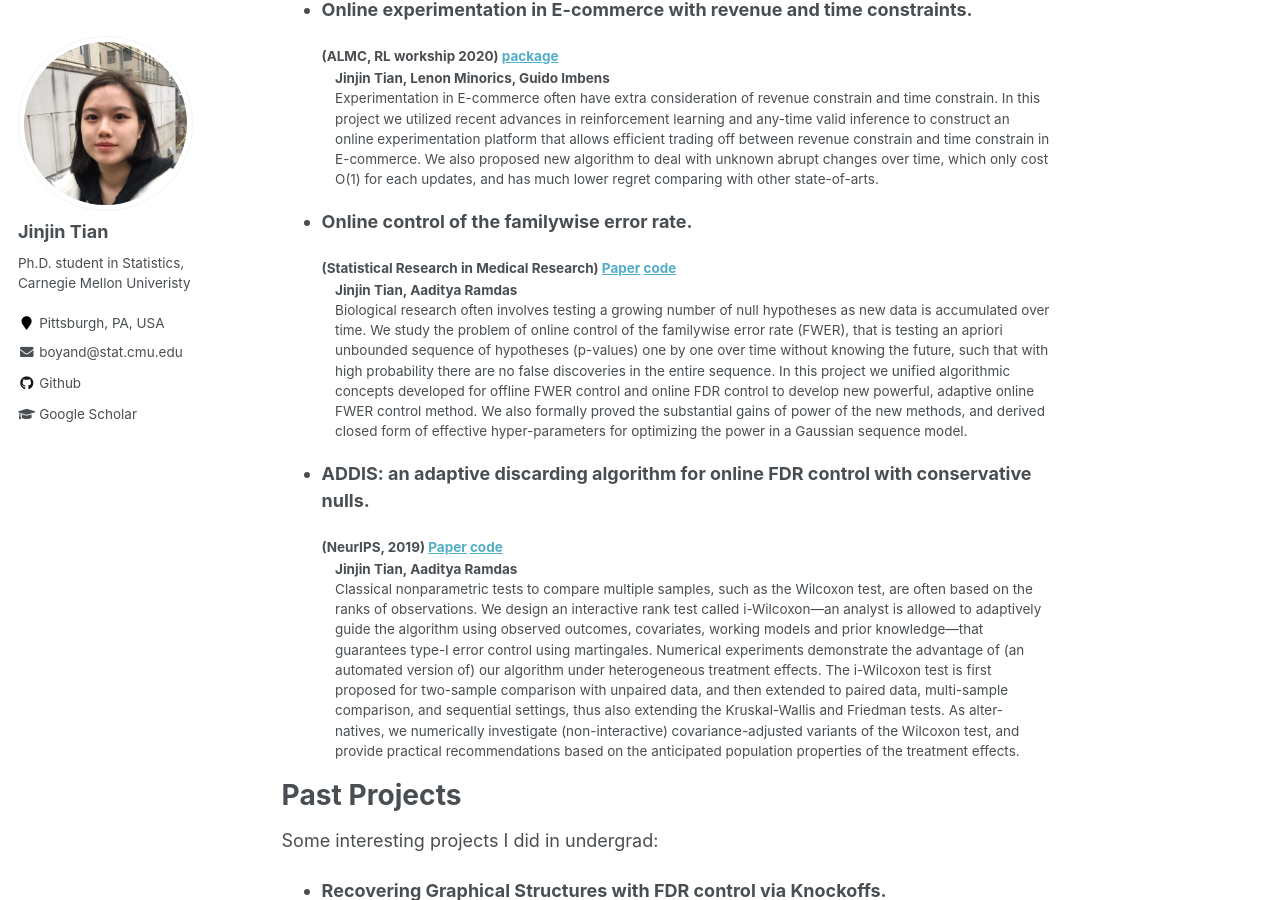
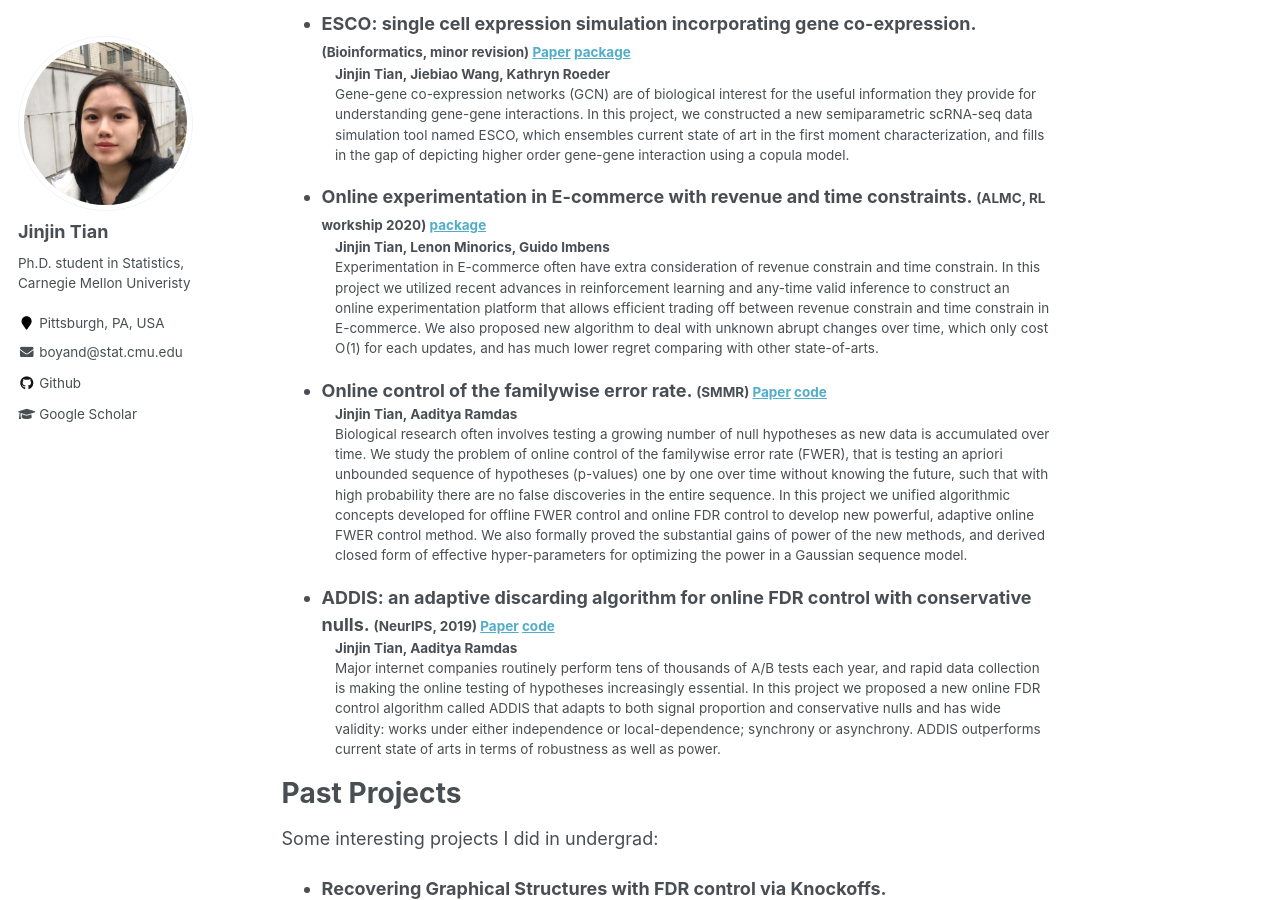
Before and after one commit to JINJINT/jinjint.github.io, a Jekyll site: the page built from _pages/about.md, in a window 1280 px wide and 900 px high, scrolled down 1505 px. Built offline with Jekyll 4.4.1, drawn with Linux system fonts in a browser that asks for light colours; some of the changed text lies outside the part shown.

Commit message:
correcting typos

```diff
--- a/_pages/about.md
+++ b/_pages/about.md
@@ -8,7 +8,7 @@
   - /about.html
 ---
 
-I am a Ph.D. student in the Department of [Statistics & Data Science at Carnegie Mellon University](http://stat.cmu.edu). I am very fortunate to be advised by professor [Jing Lei](http://www.stat.cmu.edu/~jinglei/) and professor [Kathryn Roeder](http://www.stat.cmu.edu/~roeder/). We work on developing statistical and machine learning methodology and theory for high dimensional, non-parametric data analysis with special focus on feature dependency. I have also extensively worked with professor [Aaditya Ramdas](http://www.stat.cmu.edu/~aramdas/) on high-dimensional testing.
+I am a Ph.D. student in the Department of [Statistics & Data Science at Carnegie Mellon University](http://stat.cmu.edu). I am very fortunate to be advised by professor [Jing Lei](http://www.stat.cmu.edu/~jinglei/) and professor [Kathryn Roeder](http://www.stat.cmu.edu/~roeder/). We work on developing statistical and machine learning methodology and theory for high dimensional, non-parametric data analysis with special focus on feature dependency. I have also extensively worked with professor [Aaditya Ramdas](http://www.stat.cmu.edu/~aramdas/) on high-dimensional testing. Before coming to CMU, I obtained a Bacholor degree in statistics from the Special Class for the Gifted Young [SCGY](http://en.scgy.ustc.edu.cn/), [USTC](http://en.ustc.edu.cn/) in 2018, where I worked with professor [Zemin Zheng](http://bs.ustc.edu.cn/english/Profile-302.html) in high-dimensional statistical inference.
 
 Here is my [Curriculum Vitae](https://jinjint.github.io/files/cv.pdf).
 
@@ -27,7 +27,11 @@
 
 Research Interests
 ======
+My research interests take root in methods and theory for high dimensional, nonparametric data analysis with special focus on the interaction structure and temporal nature, specifically includes
+
 * High-dimensional Nonparametric inference
+
+* Graphical structure recovery
 
 * Statistical genetics
 
@@ -50,28 +54,25 @@
 Publications and Preprints
 =======
 
-* ESCO: single cell expression simulation incorporating gene co-expression.
-<small> (Bioinformatics, minor revision) [Paper](https://www.biorxiv.org/content/10.1101/2020.10.20.347211v1)  [package](https://github.com/JINJINT/ESCO)</small>
+* ESCO: single cell expression simulation incorporating gene co-expression. <small> (Bioinformatics, minor revision) [Paper](https://www.biorxiv.org/content/10.1101/2020.10.20.347211v1)  [package](https://github.com/JINJINT/ESCO)</small>
 : **Jinjin Tian, Jiebiao Wang, Kathryn Roeder**
 : Gene-gene co-expression networks (GCN) are of biological interest for the useful information they provide for understanding gene-gene interactions. In this project, we constructed a new semiparametric scRNA-seq data simulation tool named ESCO, which ensembles current state of art in the first moment characterization, and fills in the gap of depicting higher order gene-gene interaction using a copula model.
 
 
-* Online experimentation in E-commerce with revenue and time constraints.
-<small>(ALMC, RL workship 2020)  [package](https://github.com/JINJINT/) </small>
+* Online experimentation in E-commerce with revenue and time constraints. <small>(ALMC, RL workship 2020)  [package](https://github.com/JINJINT/) </small>
 : **Jinjin Tian, Lenon Minorics, Guido Imbens**
 : Experimentation in E-commerce often have extra consideration of revenue constrain and time constrain. In this project we utilized recent advances in reinforcement learning and any-time valid inference to construct an online experimentation platform that allows efficient trading off between revenue constrain and time constrain in E-commerce. We also proposed new algorithm to deal with unknown abrupt changes over time, which only cost O(1) for each updates, and has much lower regret comparing with other state-of-arts.
 
 
-* Online control of the familywise error rate.
-<small>(Statistical Research in Medical Research) [Paper](https://journals.sagepub.com/eprint/AYRRKZX7XMTVHKCFYBJY/full)  [code](https://github.com/JINJINT/onlineFWER) </small>
+* Online control of the familywise error rate. <small>(SMMR) [Paper](https://journals.sagepub.com/eprint/AYRRKZX7XMTVHKCFYBJY/full)  [code](https://github.com/JINJINT/onlineFWER) </small>
 : **Jinjin Tian, Aaditya Ramdas**
 : Biological research often involves testing a growing number of null hypotheses as new data is accumulated over time. We study the problem of online control of the familywise error rate (FWER), that is testing an apriori unbounded sequence of hypotheses (p-values) one by one over time without knowing the future, such that with high probability there are no false discoveries in the entire sequence. In this project we unified algorithmic concepts developed for offline FWER control and online FDR control to develop new powerful, adaptive online FWER control method. We also formally proved the substantial gains of power of the new methods, and derived closed form of effective hyper-parameters for optimizing the power in a Gaussian sequence model.
 
 
-* ADDIS: an adaptive discarding algorithm for online FDR control with conservative nulls.
-<small>(NeurIPS, 2019) [Paper](https://papers.nips.cc/paper/9136-addis-an-adaptive-discarding-algorithm-for-online-fdr-control-with-conservative-nulls.pdf) [code](https://github.com/JINJINT/ADDIS)</small>
+* ADDIS: an adaptive discarding algorithm for online FDR control with conservative nulls. <small>(NeurIPS, 2019) [Paper](https://papers.nips.cc/paper/9136-addis-an-adaptive-discarding-algorithm-for-online-fdr-control-with-conservative-nulls.pdf) [code](https://github.com/JINJINT/ADDIS)</small>
 : **Jinjin Tian, Aaditya Ramdas**
-: Classical nonparametric tests to compare multiple samples, such as the Wilcoxon test, are often based on the ranks of observations. We design an interactive rank test called i-Wilcoxon—an analyst is allowed to adaptively guide the algorithm using observed outcomes, covariates, working models and prior knowledge—that guarantees type-I error control using martingales. Numerical experiments demonstrate the advantage of (an automated version of) our algorithm under heterogeneous treatment effects. The i-Wilcoxon test is first proposed for two-sample comparison with unpaired data, and then extended to paired data, multi-sample comparison, and sequential settings, thus also extending the Kruskal-Wallis and Friedman tests. As alter- natives, we numerically investigate (non-interactive) covariance-adjusted variants of the Wilcoxon test, and provide practical recommendations based on the anticipated population properties of the treatment effects.
+: Major internet companies routinely perform tens of thousands of A/B tests each year, and rapid data collection is making the online testing of hypotheses increasingly essential. In this project we proposed a new online FDR control algorithm called ADDIS that adapts to both signal proportion and conservative nulls and has wide validity: works under either independence or local-dependence; synchrony or asynchrony. ADDIS outperforms current state of arts in terms of robustness as well as power.
+
 
 Past Projects
 =======
```
